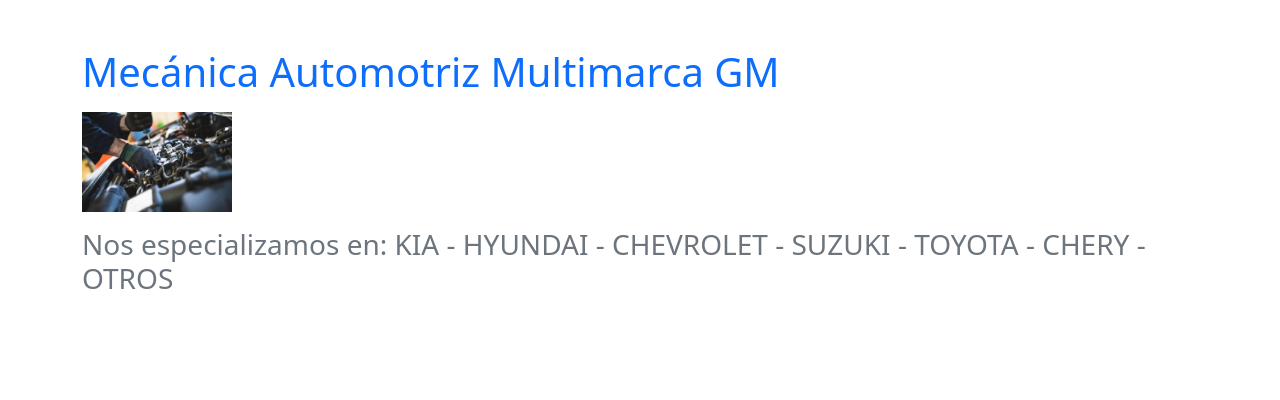
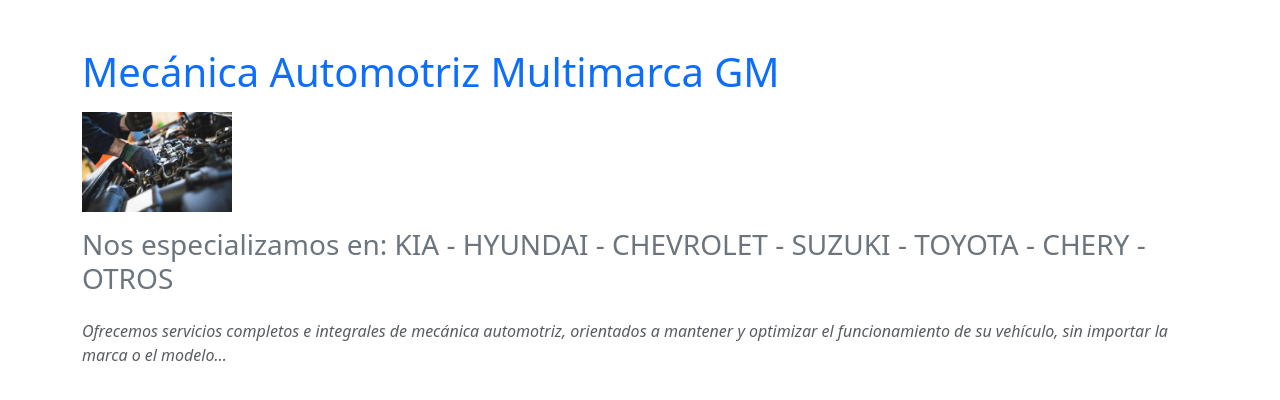
Before and after one commit to StevenCalu/ACT-REACT, a React (Create React App) app: page / in a window 1280 px wide. Shown: the top 400 px of the page. Built offline with nearby package versions, Linux system fonts and the light colour scheme.

Commit message:
Actualizacion parrafo.js y App.js

```diff
--- a/src/App.js
+++ b/src/App.js
@@ -1,9 +1,10 @@
-import React, { useState } from 'react';
 import Imagen from './components/basicos/imagen';
 import Titulo from './components/basicos/titulo';
+import Parrafo from './components/basicos/parrafo';
 import './lib/bootstrap-5.3.6-dist/css/bootstrap.min.css';
 
 function App() {
+
 
   return (
     <div className="container mt-5">
@@ -29,6 +30,11 @@
           className="text-secondary mb-4"
         />
 
+        <Parrafo
+          texto="Ofrecemos servicios completos e integrales de mecánica automotriz, orientados a mantener y optimizar el funcionamiento de su vehículo, sin importar la marca o el modelo..."
+          className="text-muted fst-italic mb-4"
+        />
+
       </section>
     </div>
   );
--- a/src/components/basicos/parrafo.js
+++ b/src/components/basicos/parrafo.js
@@ -0,0 +1,7 @@
+import React from 'react';
+
+function Parrafo(props) {
+  return <p className={props.className}>{props.texto}</p>;
+}
+
+export default Parrafo; // ¡Asegúrate de que esta línea esté presente!
```
